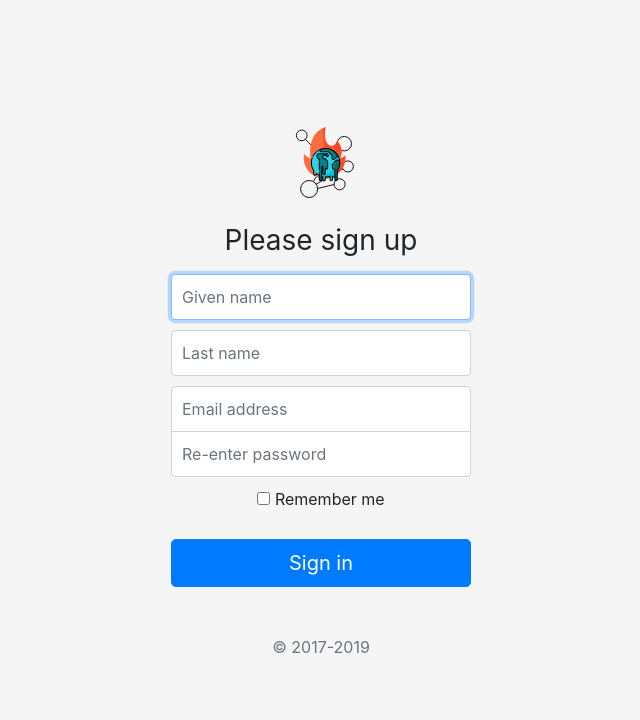
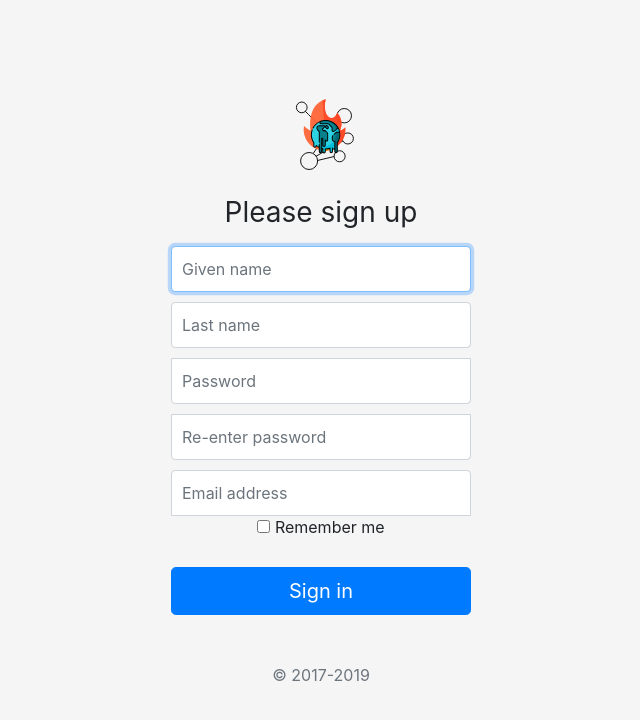
Before and after one commit to HackathonGermany/Smart, a PHP site: page /Login/register.php in a window 1280 px wide. Shown: the top 720 px of the page, without its empty margins (319-959 px from the left). Run offline with PHP 8.4, Linux system fonts and the light colour scheme.

Commit message:
mved input

```diff
--- a/Web/Login/register.php
+++ b/Web/Login/register.php
@@ -80,10 +80,12 @@ if($showFormular) {
   <input type="text" name="vorname" size="40" maxlength="250" id="inputForename" autofocus="" class="form-control" placeholder="Given name" required="">
   <label for="inputLastname" class="sr-only">Last name</label>
   <input type="text" id="inputLastname" size="40"  maxlength="250" name="nachname" autofocus="" class="form-control" placeholder="Last name" required="">
+  <label for="inputPassword" class="sr-only">Password</label>
+  <input type="password" id="inputPassword" class="form-control" size="40" maxlength="250" name="passwort" autofocus="" placeholder="Password" required="">
+  <label for="inputPassword2" class="sr-only">Re-enter password</label>
+  <input type="password" id="inputPassword2" class="form-control" size="40" maxlength="250" name="passwort2" autofocus="" placeholder="Re-enter password" required="">
   <label for="inputEmail" class="sr-only">Email address</label>
   <input type="email" id="inputEmail" size="40" maxlength="250" class="form-control" placeholder="Email address" required="" name="email" autofocus="">
-  <label for="inputPassword2" class="sr-only">Re-enter password</label>
-  <input type="password" id="inputPassword2" class="form-control" size="40" maxlength="250" name="passwort2" autofocus="" placeholder="Re-enter password" required="">
   <div class="checkbox mb-3">
     <label>
       <input type="checkbox" value="remember-me"> Remember me
```
